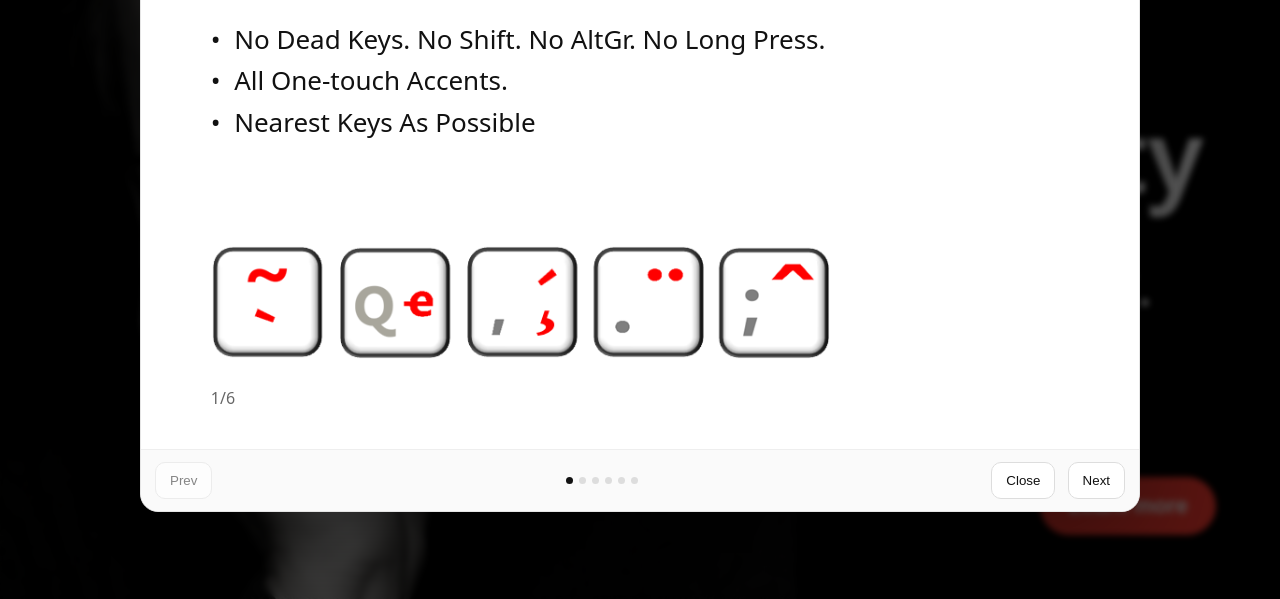
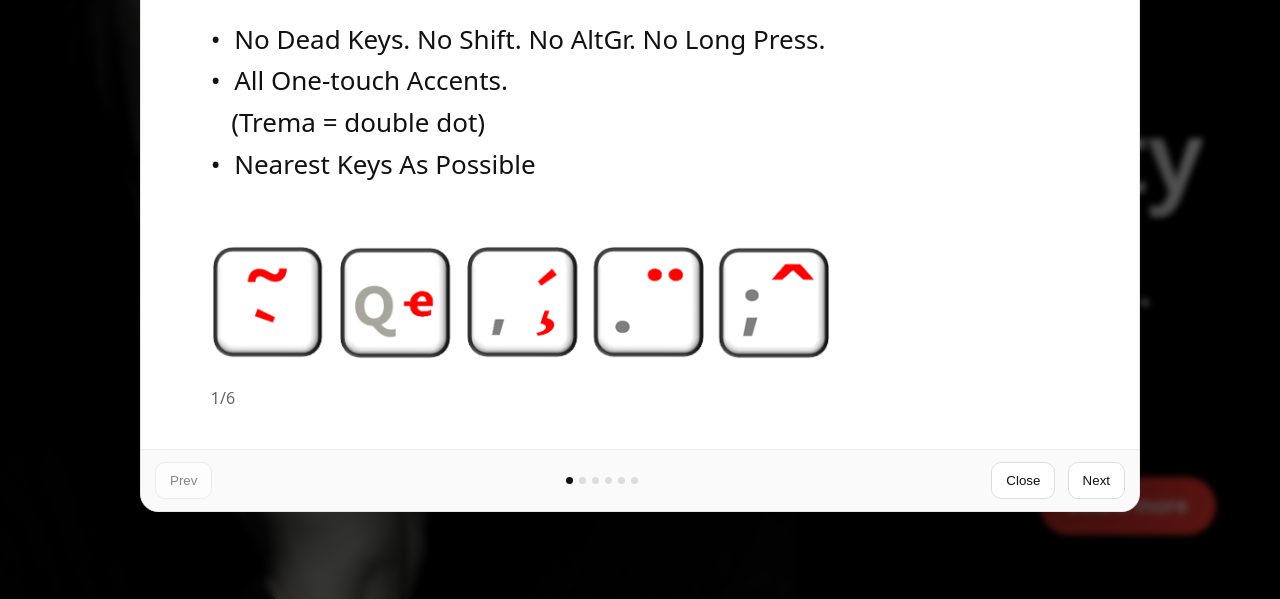
Before and after one commit to uniqwerty25/uniqwerty25.github.io, a plain HTML site: page index.html in a window 1280 px wide. Both pictures are taken after a click on the button "Learn more". Shown: the part 201-800 px from the top of the page. Drawn offline with Linux system fonts and the light colour scheme.

Commit message:
Add files via upload

```diff
--- a/index.html
+++ b/index.html
@@ -150,6 +150,7 @@
           <div>&nbsp;&nbsp;</div>
 		  <div>•&nbsp;&nbsp;No Dead Keys. No Shift. No AltGr. No Long Press.</div>
           <div>•&nbsp;&nbsp;All One-touch Accents.</div>
+		  <div>&nbsp;&nbsp;  (Trema = double dot)</div>
           <div>•&nbsp;&nbsp;Nearest Keys As Possible</div>
         </div>
         <img class="keysRow" src="img/5keys.png" alt="five triggers">
```
